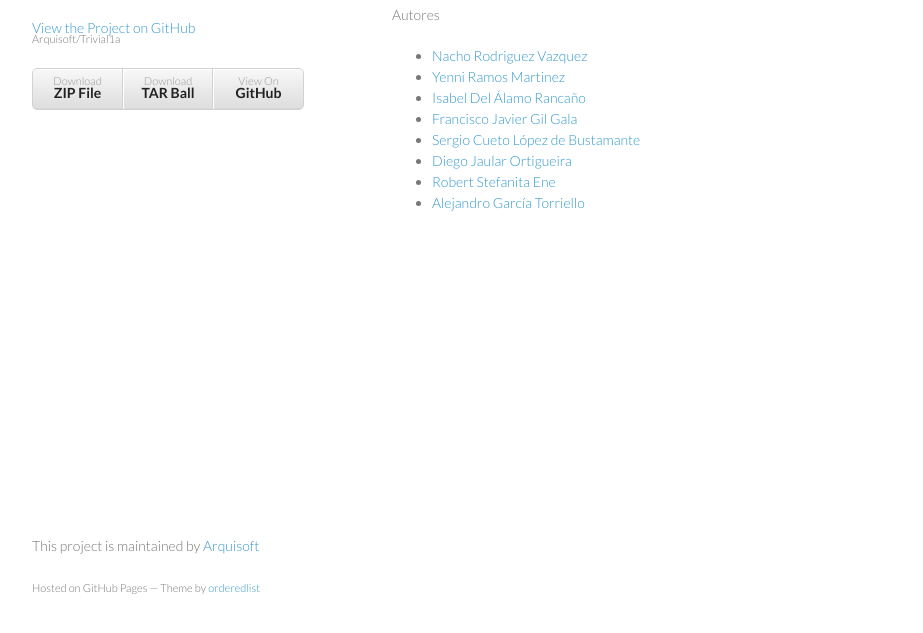
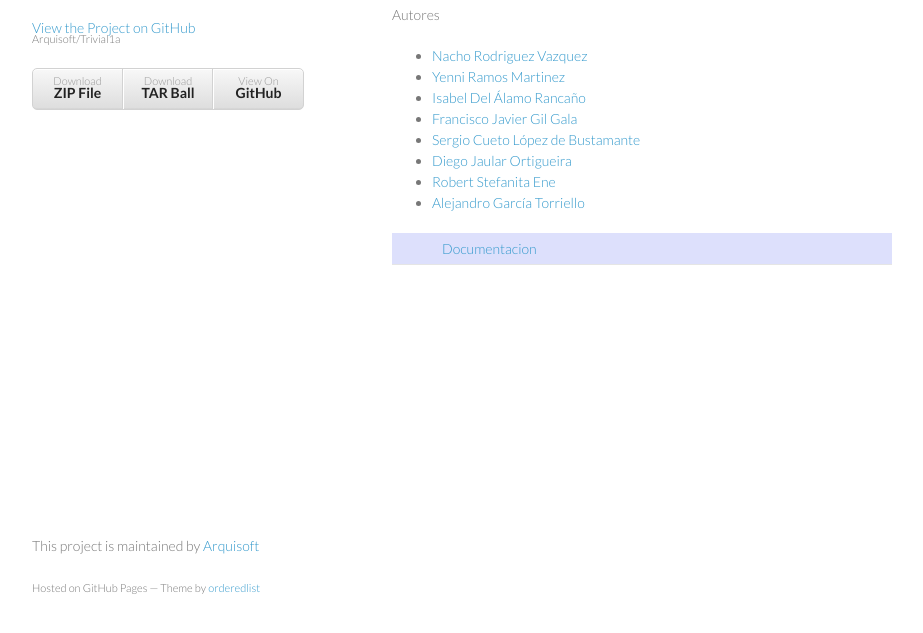
Before and after one commit to Arquisoft/Trivial1a, a plain HTML site: page index.html in a window 1280 px wide. Shown: the part 133-766 px from the top of the page, without its empty margins (178-1101 px from the left). Drawn offline with Linux system fonts and the light colour scheme.

Commit message:
Update index.html

```diff
--- a/index.html
+++ b/index.html
@@ -43,7 +43,13 @@
 <li><a href="https://github.com/robertene1994">Robert Stefanita Ene</a></li>
 <li><a href="https://github.com/alejandrogarciatoriello">Alejandro García Torriello</a></li>
 </ul>
-
+<table border="0" cellspacing="0" cellpadding="0">
+<tr>
+    <td bgcolor="#DDE0FC" width="20"> </td>
+    <td bgcolor="#DDE0FC"><a href="https://github.com/Arquisoft/Trivial1a/blob/master/extract/Documentacion/Documentaci%C3%B3n%20(Entrega)/Documentaci%C3%B3n%20Entregable%201%20FINAL.pdf">Documentacion</a></td>
+    <td bgcolor="#DDE0FC" width="20"> </td>
+</tr>
+</table>
       </section>
       <footer>
         <p>This project is maintained by <a href="https://github.com/Arquisoft">Arquisoft</a></p>
```
